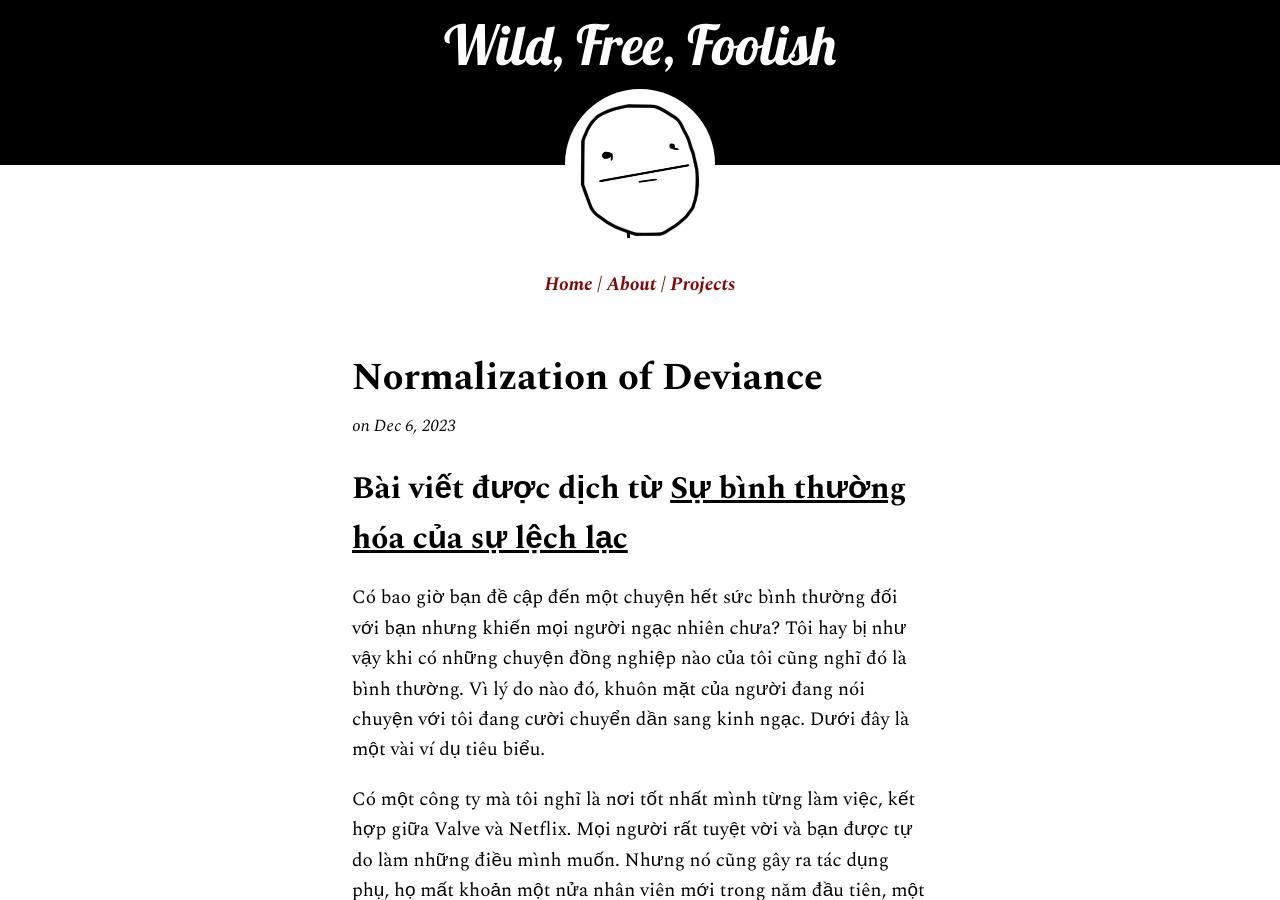
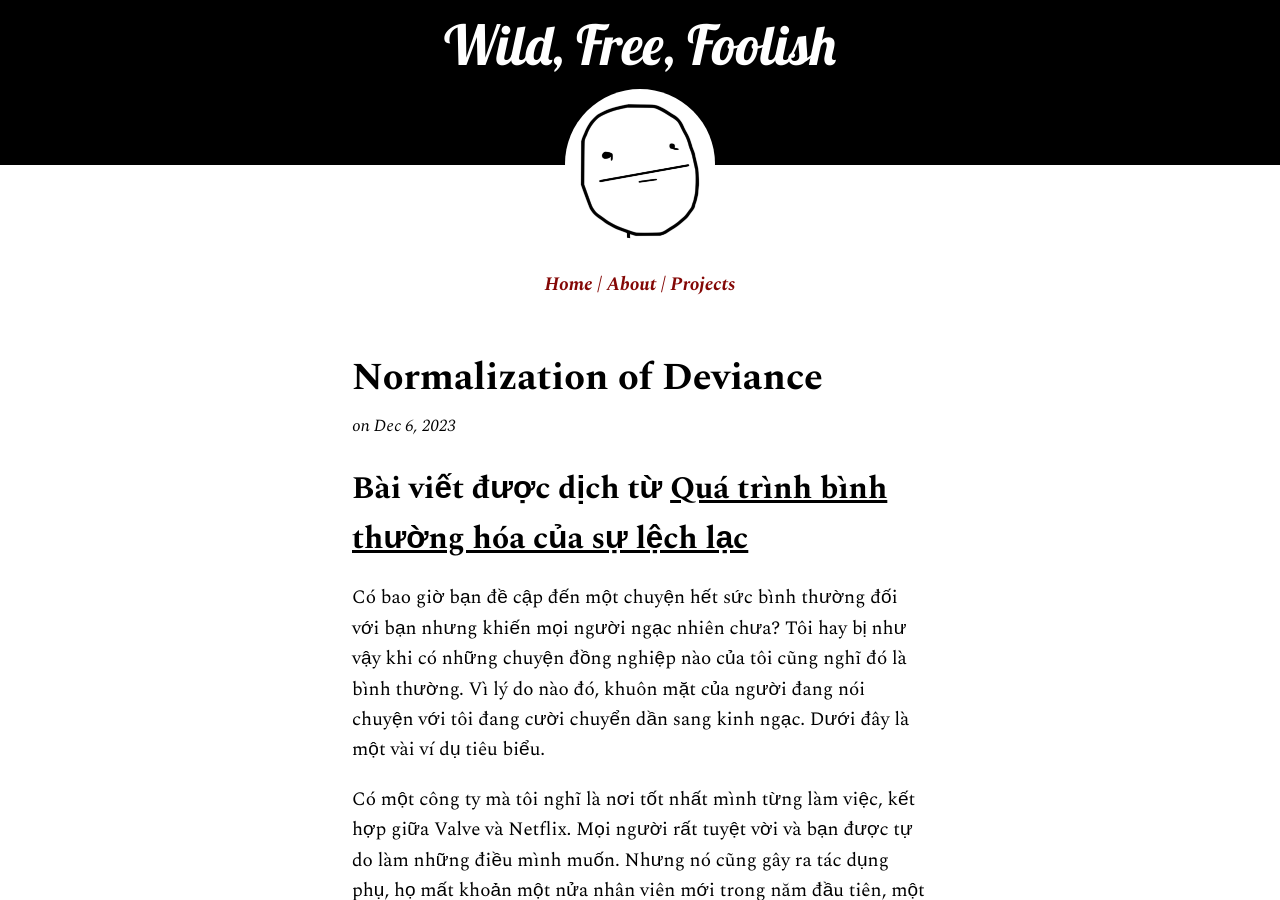
Before and after one commit to mozartilize/mozartilize.github.io, a Jekyll site: the page built from _posts/2023-12-06-normalization-of-deviance.md, in a window 1280 px wide and 900 px high. Built offline with Jekyll 4.4.1, drawn with Linux system fonts in a browser that asks for light colours; nearby versions of some CDN libraries; comment, search, counter and statistics services are not loaded.

Commit message:
Update post

```diff
--- a/_posts/2023-12-06-normalization-of-deviance.md
+++ b/_posts/2023-12-06-normalization-of-deviance.md
@@ -3,7 +3,7 @@ layout: post
 title: "Normalization of Deviance"
 ---
 
-Bài viết được dịch từ [Sự bình thường hóa của sự lệch lạc](https://danluu.com/wat/)
+Bài viết được dịch từ [Quá trình bình thường hóa của sự lệch lạc](https://danluu.com/wat/)
 ---
 
 Có bao giờ bạn đề cập đến một chuyện hết sức bình thường đối với bạn
```
